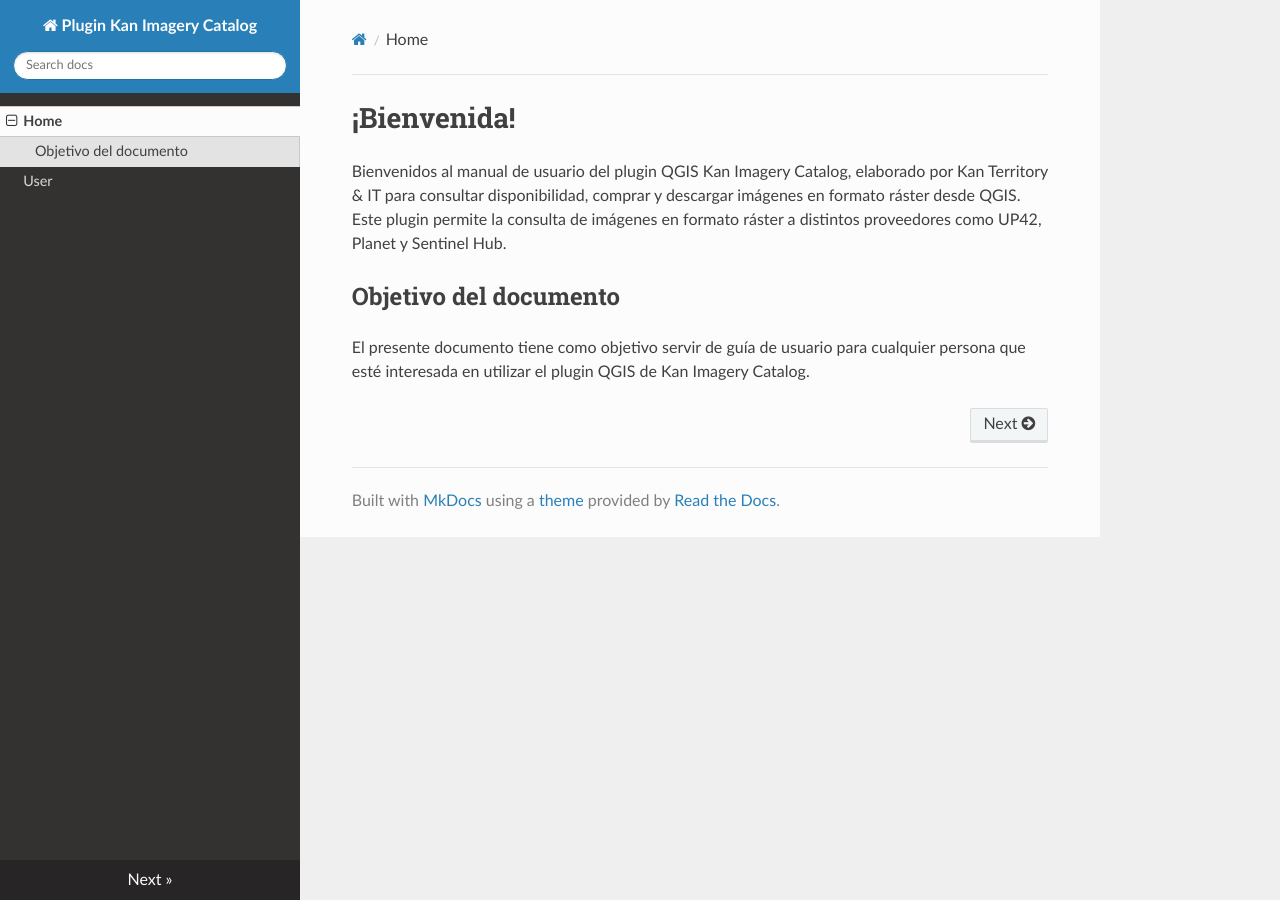
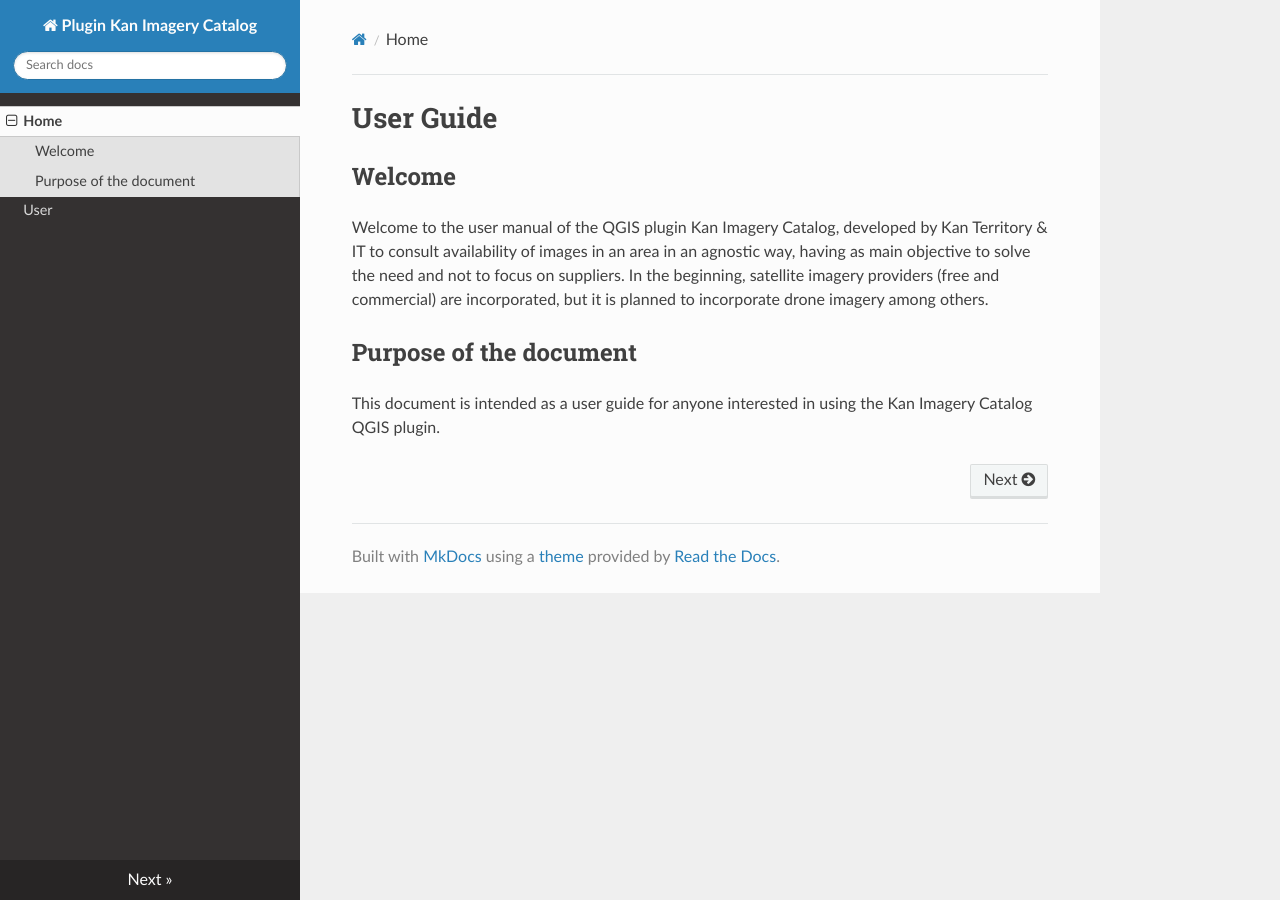
Before and after one commit to Kan-T-IT/QGIS-KICa-Doc, an MkDocs documentation site: the page built from docs/index.md, in a window 1280 px wide. Built offline with MkDocs 1.6.1, drawn with Linux system fonts in a browser that asks for light colours; nearby versions of some CDN libraries.

Commit message:
traducir index

```diff
--- a/docs/index.md
+++ b/docs/index.md
@@ -1,5 +1,7 @@
-# ¡Bienvenida!
-Bienvenidos al manual de usuario del plugin QGIS Kan Imagery Catalog, elaborado por Kan Territory & IT para consultar disponibilidad, comprar y descargar imágenes en formato ráster desde QGIS. Este plugin permite la consulta de imágenes en formato ráster a distintos proveedores como UP42, Planet y Sentinel Hub.
+# User Guide
 
-## Objetivo del documento
-El presente documento tiene como objetivo servir de guía de usuario para cualquier persona que esté interesada en utilizar el plugin QGIS de Kan Imagery Catalog.
+## Welcome
+Welcome to the user manual of the QGIS plugin Kan Imagery Catalog, developed by Kan Territory & IT to consult availability of images in an area in an agnostic way, having as main objective to solve the need and not to focus on suppliers. In the beginning, satellite imagery providers (free and commercial) are incorporated, but it is planned to incorporate drone imagery among others.
+
+## Purpose of the document
+This document is intended as a user guide for anyone interested in using the Kan Imagery Catalog QGIS plugin.
```
